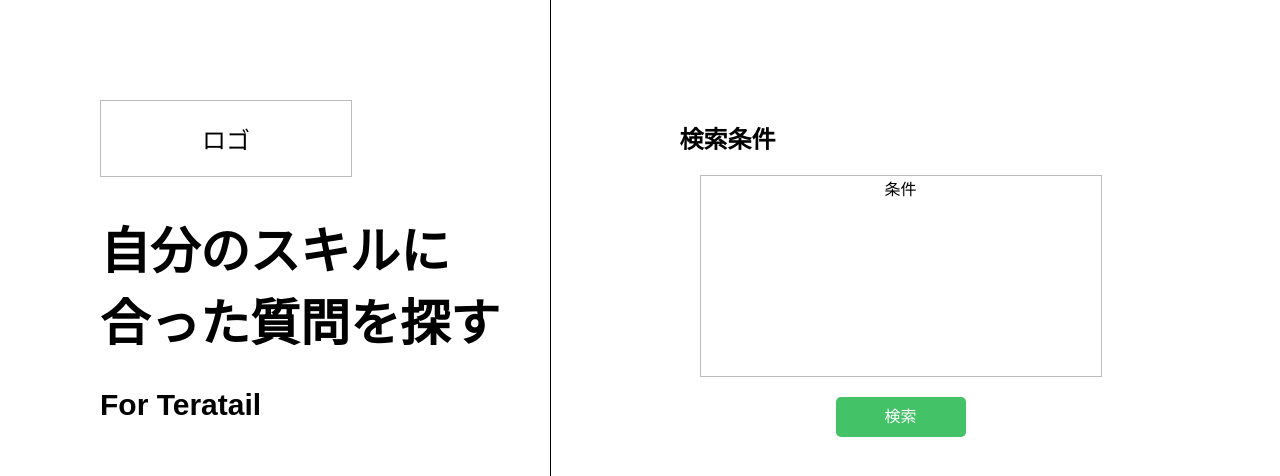
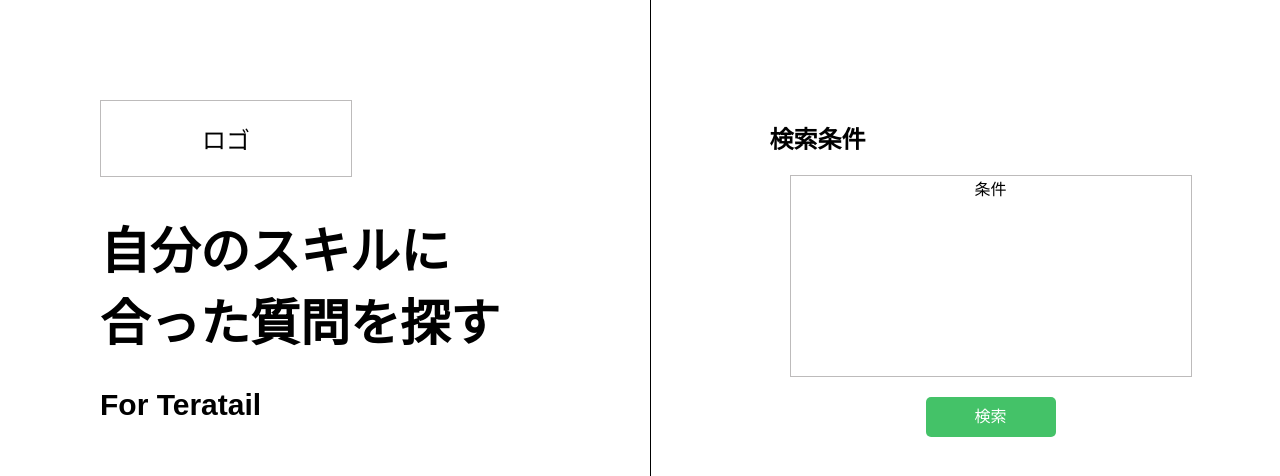
Before and after one commit to hogeline/yukemuri2018-team-sc, a React (Create React App) app: page / in a window 1280 px wide. Shown: the top 476 px of the page. Built offline with nearby package versions, Linux system fonts and the light colour scheme.

Commit message:
Fix:TopPageStyle マージンなどのスタイルを修正

```diff
--- a/src/containers/Top.css
+++ b/src/containers/Top.css
@@ -1,7 +1,6 @@
 .top {
     display: flex;
-    max-width: 1200px;
-    height: 900px;
+    width: 100%;
 }
 .top-landing {
     order: 1;
@@ -10,6 +9,7 @@
     padding-bottom: 100px;
     padding-right: 50px;
     padding-left: 100px;
+    width: 500px;
 
 }
 .top-landing-logo {
@@ -48,6 +48,7 @@
     height: 40px;
     line-height: 40px;
     border-radius: 5px;
+    cursor: pointer;
     color: white;
     background-color: #44c268
 }
```
